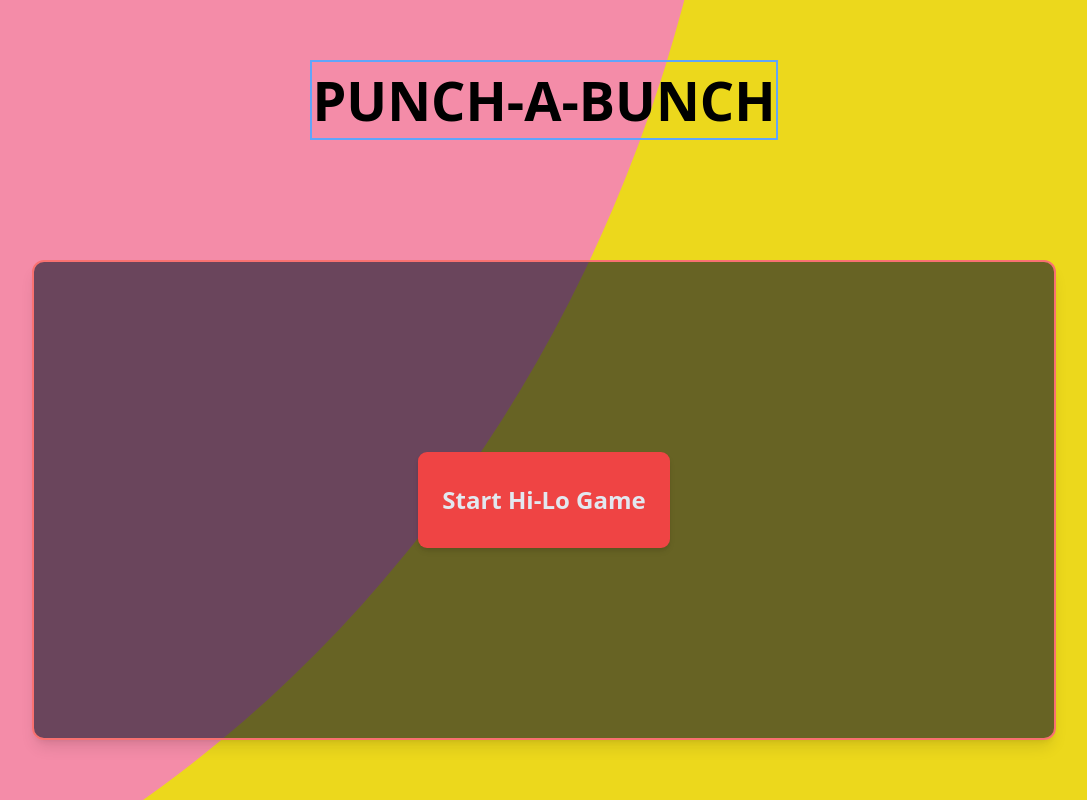
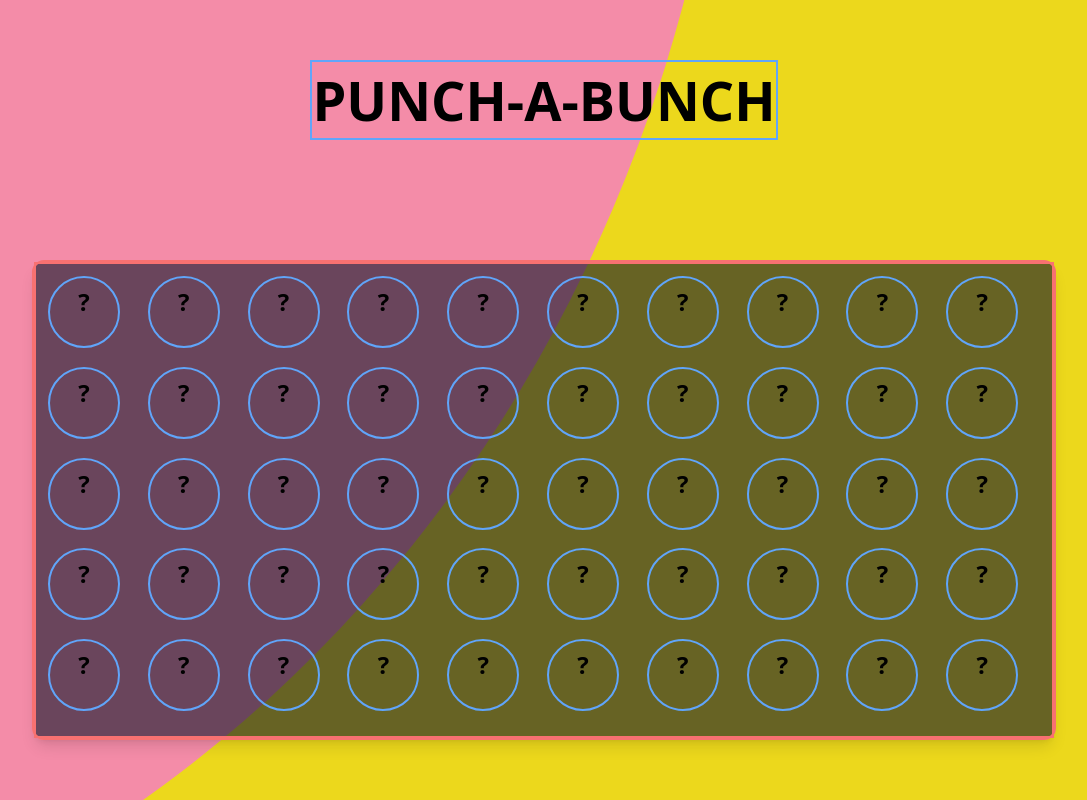
Before and after one commit to hpweisberg/ThePriceIsRight-PunchABunch, a React (Vite) app: page / in a window 1280 px wide. Shown: the whole page, without its empty margins (96-1183 px from the left). Built offline with nearby package versions, Linux system fonts and the light colour scheme.

Commit message:
hard code punches, select random prize. Start prize reveal window

```diff
--- a/src/App.jsx
+++ b/src/App.jsx
@@ -88,6 +88,10 @@ function App() {
     setPunchCount(punchCount + 1)
   }
 
+  const handleUsePunch = () => {
+    setPunchCount(punchCount - 1)
+  }
+
 
   const getRandomItem = () => {
     const unusedItems = hiLoItems.filter(item => !usedItems[item.name]);
@@ -130,11 +134,11 @@ function App() {
         <h1 className="md:text-4xl text-2xl">PUNCH-A-BUNCH</h1>
       </div>
       <div className="flex justify-center items-center h-[80vh] md:h-[60vh] w-[80vw] border-2 border-red-400 bg-slate-900/60 rounded-lg shadow-lg">
-        {startPunchABunch ?
-          <PunchABunchContainer punchCount={punchCount}/>
-          :
+        {/* {startPunchABunch ? */}
+          <PunchABunchContainer punchCount={punchCount} handleUsePunch={handleUsePunch}/>
+          {/* :
           <HiLoContainer punchCount={punchCount} handleCorrectHiLoGuess={handleCorrectHiLoGuess} hiLoItemCount={hiLoItemCount} handleNextHiLoItem={handleNextHiLoItem} handleStartPunchABunch={handleStartPunchABunch} getRandomItem={getRandomItem} item={item} handleStartHiLoGame={handleStartHiLoGame} />
-        }
+        } */}
       </div>
     </main>
   )
--- /dev/null
+++ b/src/Components/PrizeReveal.jsx
@@ -0,0 +1,9 @@
+const PrizeReveal = (prizes) => {
+  return (
+    <div>
+      Prize Reveal Window
+    </div>
+   );
+}
+
+export default PrizeReveal;
--- a/src/Components/PunchABunchContainer.jsx
+++ b/src/Components/PunchABunchContainer.jsx
@@ -1,11 +1,79 @@
+import { useState, useEffect } from "react";
+import PrizeReveal from "./PrizeReveal";
 
-const PunchABunchContainer = ({ punchCount }) => {
-//
+const prizes = [
+  { value: 100, count: 5 },
+  { value: 250, count: 10 },
+  { value: 500, count: 10 },
+  { value: 1000, count: 10 },
+  { value: 2500, count: 8 },
+  { value: 5000, count: 4 },
+  { value: 10000, count: 2 },
+  { value: 25000, count: 1 }
+]
+
+const PunchABunchContainer = ({ handleUsePunch }) => {
+  //
+  const [punchCount, setPunchCount] = useState(4);
+  const [selectedCircles, setSelectedCircles] = useState([]);
+  const [remainingPrizes, setRemainingPrizes] = useState([]);
+  console.log('selectedCircles: ', selectedCircles)
+  console.log('remainingPrizes: ', remainingPrizes)
+
+  function shuffleArray(array) {
+    for (let i = array.length - 1; i > 0; i--) {
+      const j = Math.floor(Math.random() * (i + 1));
+      [array[i], array[j]] = [array[j], array[i]];
+    }
+    return array;
+  }
+
+  useEffect(() => {
+    const initialRemainingPrizes = [];
+    prizes.forEach((prize) => {
+      for (let i = 0; i < prize.count; i++) {
+        initialRemainingPrizes.push(prize.value);
+      }
+    });
+    shuffleArray(initialRemainingPrizes);
+    setRemainingPrizes(initialRemainingPrizes);
+  }, []);
+
+  const handleCircleClick = (index) => {
+    if (punchCount > 0 && !selectedCircles.some((circle) => circle.index === index)) {
+      setSelectedCircles([...selectedCircles, { index, value: remainingPrizes[index] }]);
+      setPunchCount(punchCount - 1);
+    }
+  };
+
+
+  if (punchCount === 0) {
+    return (
+      <PrizeReveal
+        remainingPrizes={remainingPrizes}
+        handleUsePunch={handleUsePunch}
+      />
+    );
+  }
+
+
+
   return (
-    <section>
-      <h1>Punch a bunch container</h1>
-    </section>
+    <div className="border-2 border-red-400 w-full h-full grid grid-cols-5 gap-1 md:grid-cols-10 md:grid-rows-5 p-2">
+      {Array.from({ length: 5 * 10 }).map((_, index) => (
+        <div
+          key={index}
+          className={`border-2 border-blue-400 w-6 h-6 md:w-12 md:h-12 rounded-full text-center ${selectedCircles.includes(index) ? 'selected' : ''
+            }`}
+          onClick={() => handleCircleClick(index)}
+        >
+          {selectedCircles.some((circle) => circle.index === index) ? '' : '?'}
+        </div>
+      ))}
+    </div>
+
   );
 }
 
+
 export default PunchABunchContainer;
```
